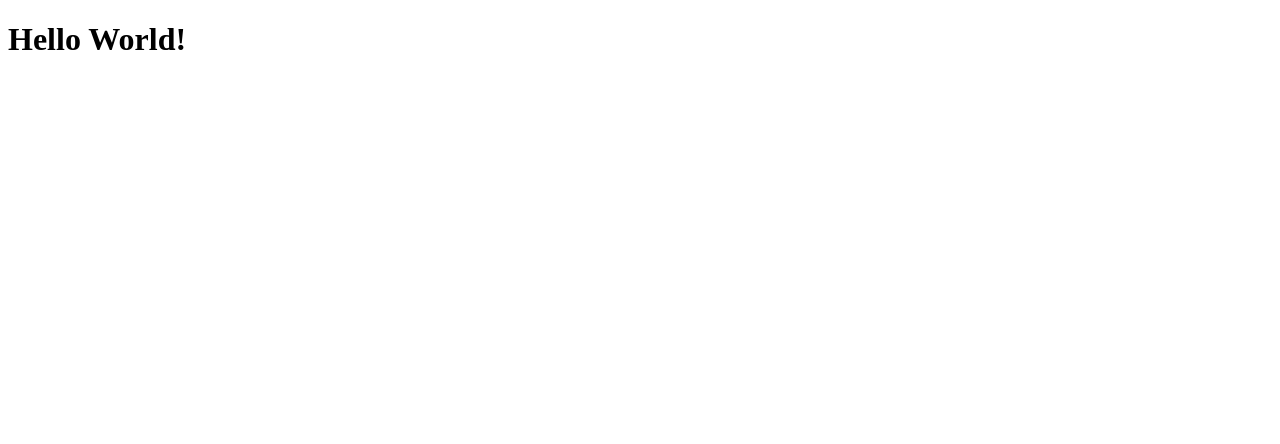
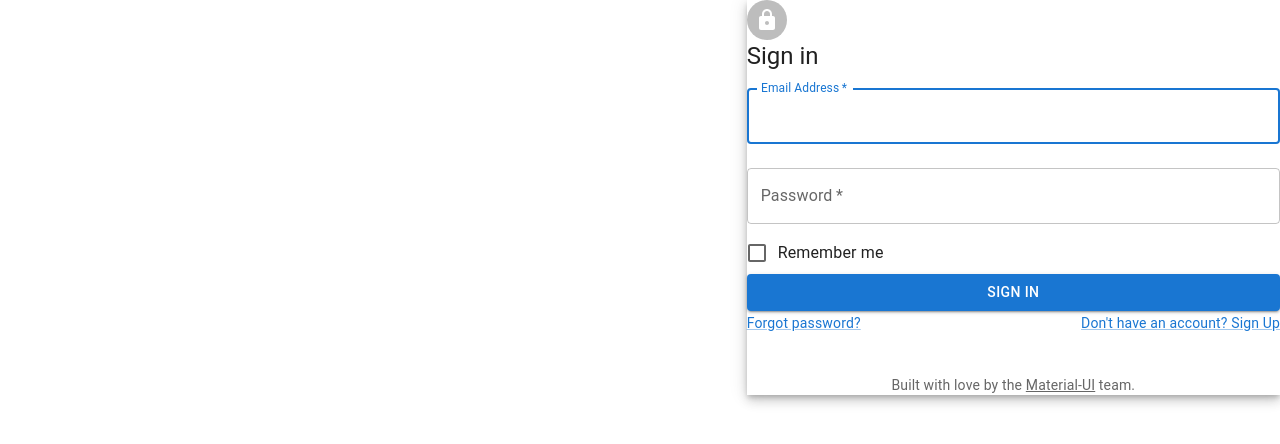
Before and after one commit to FranzCastillo/UVG-Intercambios, a React (Create React App) app: page / in a window 1280 px wide. Shown: the top 444 px of the page. Built offline with nearby package versions, Linux system fonts and the light colour scheme.

Commit message:
MUI Installation

```diff
--- a/package.json
+++ b/package.json
@@ -3,6 +3,10 @@
   "version": "0.1.0",
   "private": true,
   "dependencies": {
+    "@emotion/react": "^11.11.0",
+    "@emotion/styled": "^11.11.0",
+    "@mui/icons-material": "^5.11.16",
+    "@mui/material": "^5.13.4",
     "@testing-library/jest-dom": "^5.16.5",
     "@testing-library/react": "^13.4.0",
     "@testing-library/user-event": "^13.5.0",
--- a/src/pages/App.js
+++ b/src/pages/App.js
@@ -1,11 +1,128 @@
-import React, { useState, useEffect } from 'react';
+import React from "react";
+import {
+    Avatar,
+    Box,
+    Button,
+    Checkbox, CssBaseline,
+    FormControlLabel,
+    Grid,
+    Link,
+    Paper,
+    TextField,
+    Typography
+} from "@mui/material";
 
-function App() {
+import LockRoundedIcon from '@mui/icons-material/LockRounded';
+
+
+const MadeWithLove = () => (
+    <Typography variant="body2" color="textSecondary" align="center">
+        {"Built with love by the "}
+        <Link color="inherit" href="https://material-ui.com/">
+            Material-UI
+        </Link>
+        {" team."}
+    </Typography>
+);
+
+// const useStyles = makeStyles(theme => ({
+//     root: {
+//         height: "100vh"
+//     },
+//     image: {
+//         backgroundImage: "url(https://source.unsplash.com/random)",
+//         backgroundRepeat: "no-repeat",
+//         backgroundSize: "cover",
+//         backgroundPosition: "center"
+//     },
+//     paper: {
+//         margin: theme.spacing(8, 4),
+//         display: "flex",
+//         flexDirection: "column",
+//         alignItems: "center"
+//     },
+//     avatar: {
+//         margin: theme.spacing(1),
+//         backgroundColor: theme.palette.secondary.main
+//     },
+//     form: {
+//         width: "100%", // Fix IE 11 issue.
+//         marginTop: theme.spacing(1)
+//     },
+//     submit: {
+//         margin: theme.spacing(3, 0, 2)
+//     }
+// }));
+//
+
+const SignInSide = () => {
     return (
-        <div className="App">
-            <h1>Hello World!</h1>
-        </div>
+        <Grid container component="main">
+            <CssBaseline/>
+            <Grid item xs={false} sm={4} md={7}/>
+            <Grid item xs={12} sm={8} md={5} component={Paper} elevation={6} square>
+                <div>
+                    <Avatar>
+                        <LockRoundedIcon/>
+                    </Avatar>
+                    <Typography component="h1" variant="h5">
+                        Sign in
+                    </Typography>
+                    <form noValidate>
+                        <TextField
+                            variant="outlined"
+                            margin="normal"
+                            required
+                            fullWidth
+                            id="email"
+                            label="Email Address"
+                            name="email"
+                            autoComplete="email"
+                            autoFocus
+                        />
+                        <TextField
+                            variant="outlined"
+                            margin="normal"
+                            required
+                            fullWidth
+                            name="password"
+                            label="Password"
+                            type="password"
+                            id="password"
+                            autoComplete="current-password"
+                        />
+                        <FormControlLabel
+                            control={<Checkbox value="remember" color="primary"/>}
+                            label="Remember me"
+                        />
+                        <Button
+                            type="submit"
+                            fullWidth
+                            variant="contained"
+                            color="primary"
+                        >
+                            Sign In
+                        </Button>
+                        <Grid container>
+                            <Grid item xs>
+                                <Link href="#" variant="body2">
+                                    Forgot password?
+                                </Link>
+                            </Grid>
+                            <Grid item>
+                                <Link href="/signup" variant="body2">
+                                    {"Don't have an account? Sign Up"}
+                                </Link>
+                            </Grid>
+                        </Grid>
+                        <Box mt={5}>
+                            <MadeWithLove/>
+                        </Box>
+                    </form>
+                </div>
+            </Grid>
+        </Grid>
     );
-}
+};
 
-export default App;
+export default SignInSide;
```
Also changed, not shown: 1 other file (tests, documents, lock files or other folders).
